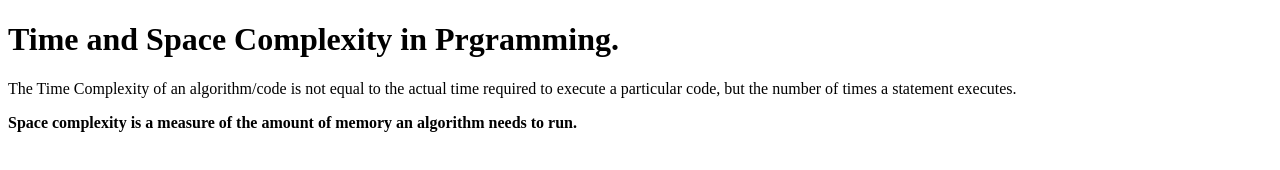
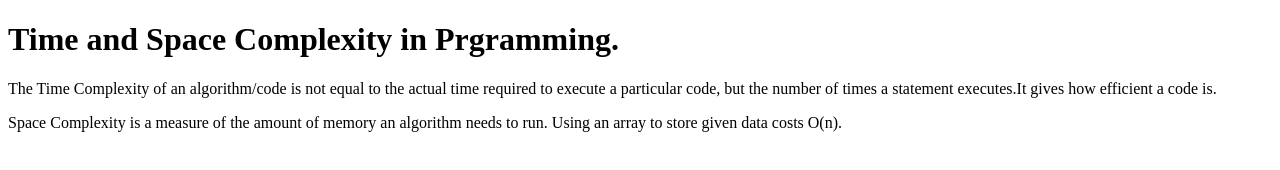
Before and after one commit to acciojob/time-and-space-complexity-uditya-shubham, a website: page main.html in a window 1280 px wide. Drawn offline with Linux system fonts and the light colour scheme.

Commit message:
created a submission

```diff
--- a/main.html
+++ b/main.html
@@ -9,8 +9,8 @@
 <body>
 	<!-- the entire body must be written by student -->
 	<h1>Time and Space Complexity in Prgramming.</h1>
-	<p>The Time Complexity of an algorithm/code is not equal to the actual time required to execute a particular code, but the number of times a statement executes.</p>
-	<p><b>Space complexity is a measure of the amount of memory an algorithm needs to run. </b></p>
+	<p>The Time Complexity of an algorithm/code is not equal to the actual time required to execute a particular code, but the number of times a statement executes.It gives how efficient a code is.</p>
+	<p>Space Complexity is a measure of the amount of memory an algorithm needs to run. Using an array to store given data costs O(n).   <p>
     <script type="text/javascript" src="./script.js">
 </script>
 
```
